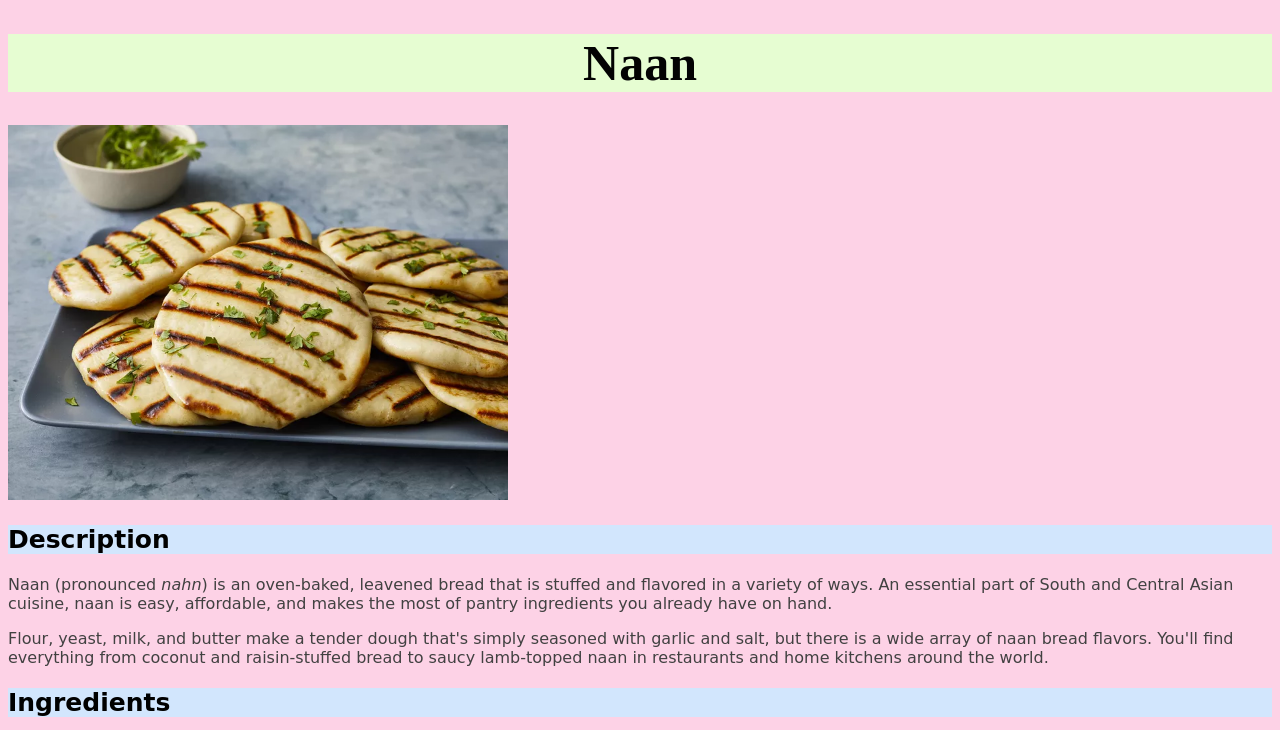
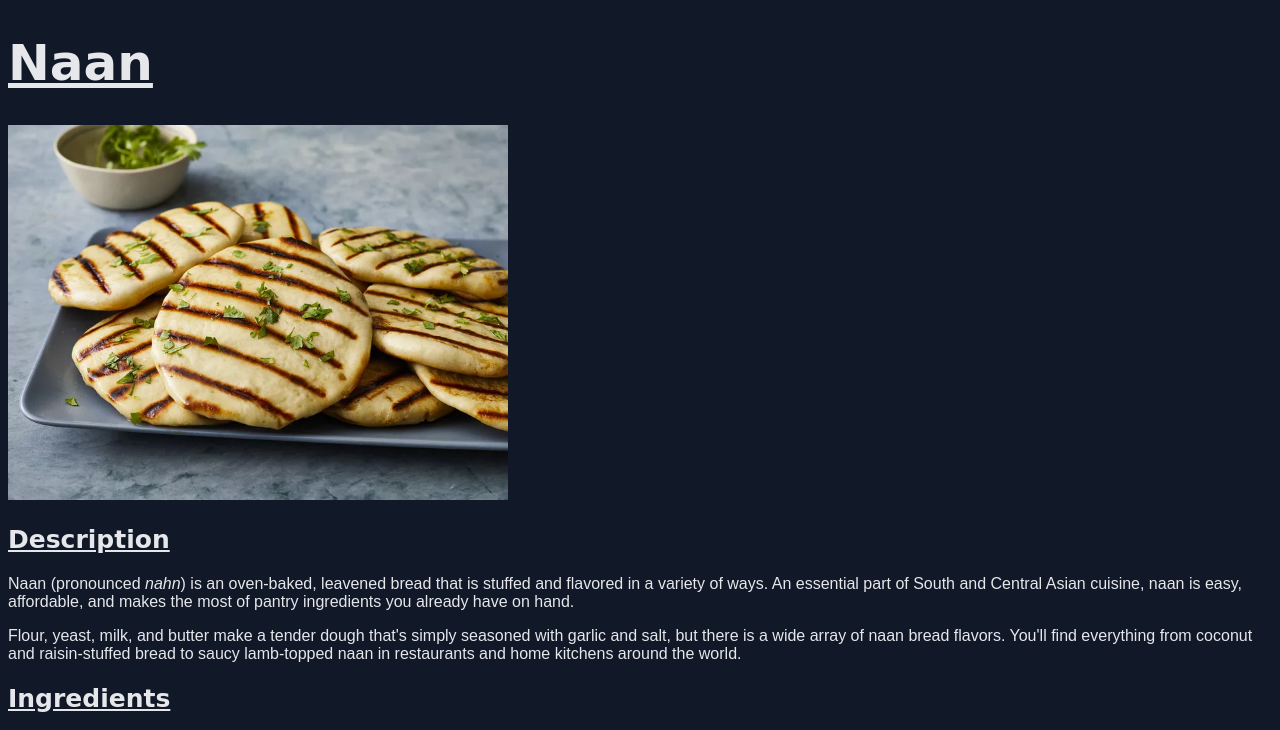
Before and after one commit to SujalGupta52/odin-recipes, a plain HTML site: page recipes/naan.html in a window 1280 px wide. Shown: the top 730 px of the page. Drawn offline with Linux system fonts and the light colour scheme.

Commit message:
Edit styles.css to change background color and font

```diff
--- a/recipes/naan.html
+++ b/recipes/naan.html
@@ -10,7 +10,7 @@
 </head>
 
 <body>
-    <h1 class="heading1">Naan</h1>
+    <h1 class="heading1 align">Naan</h1>
     <img src="../images/naan.webp" alt="Naan" class="images">
     <h2 class="heading2">Description</h2>
     <p>Naan (pronounced <em>nahn</em>) is an oven-baked, leavened bread that is stuffed and flavored in a variety of
--- a/styles.css
+++ b/styles.css
@@ -1,20 +1,22 @@
 * {
-    background-color: #fdd2e6;
-    color: rgb(65, 65, 65);
-    font-family: cursive;
+    background-color: rgb(17, 24, 39);
+    color: rgb(229 231 235);
+    font-family: "Brush Script MT",sans-serif;
 }
 .heading1 {
-    font-family: 'Times New Roman', Times, serif;
+    font-family: cursive,sans-serif;
     text-align: center;
-    color:rgb(3, 3, 3);
     font-size: 50px;
     font-weight: bold;
-    background-color: #E6FDD2;
+    text-decoration: underline;
+}
+.heading1.align {
+    text-align: left;
 }
 .heading2 {
-    color:#000000;
+    font-family: cursive,sans-serif;
     font-size: 25px;
-    background-color: #D2E6FD;
+    text-decoration: underline;
 }
 .images {
     height: auto;
```
Also changed, not shown: recipes/chana-masala.html (+1 -1 lines), recipes/orange-sponge-cake.html (+1 -1 lines).
